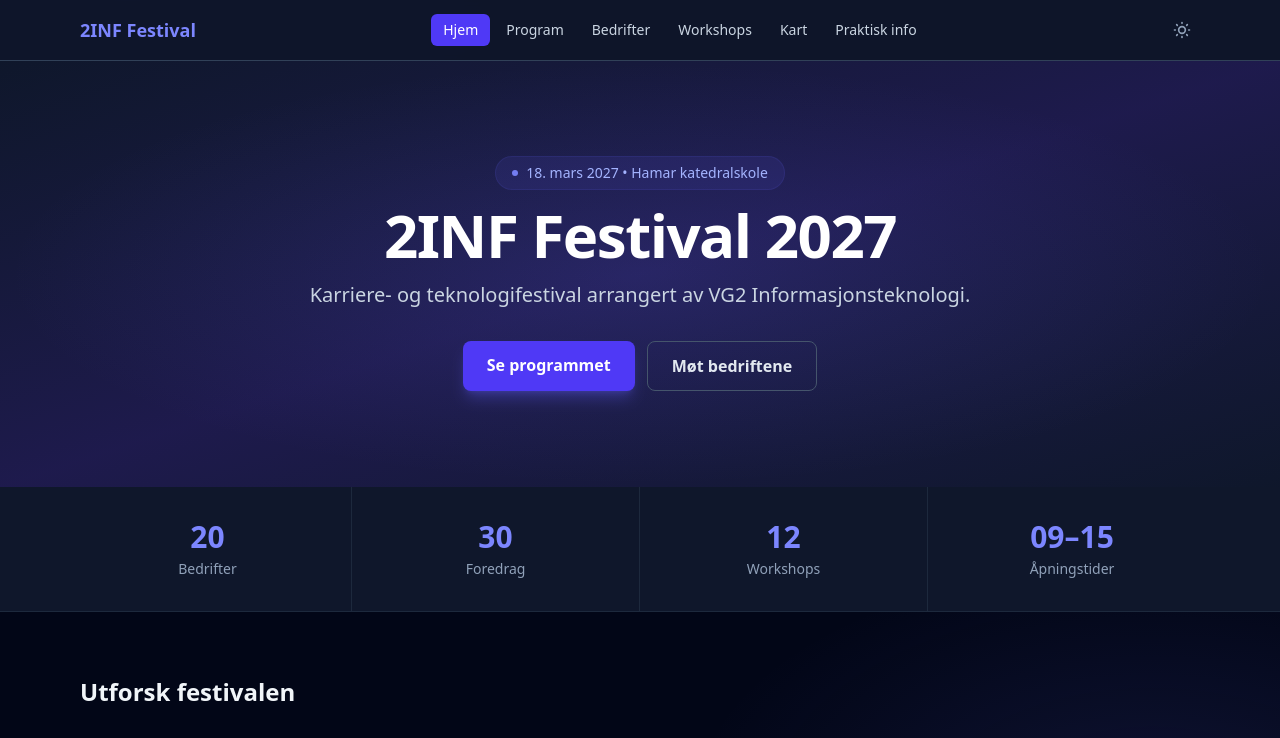
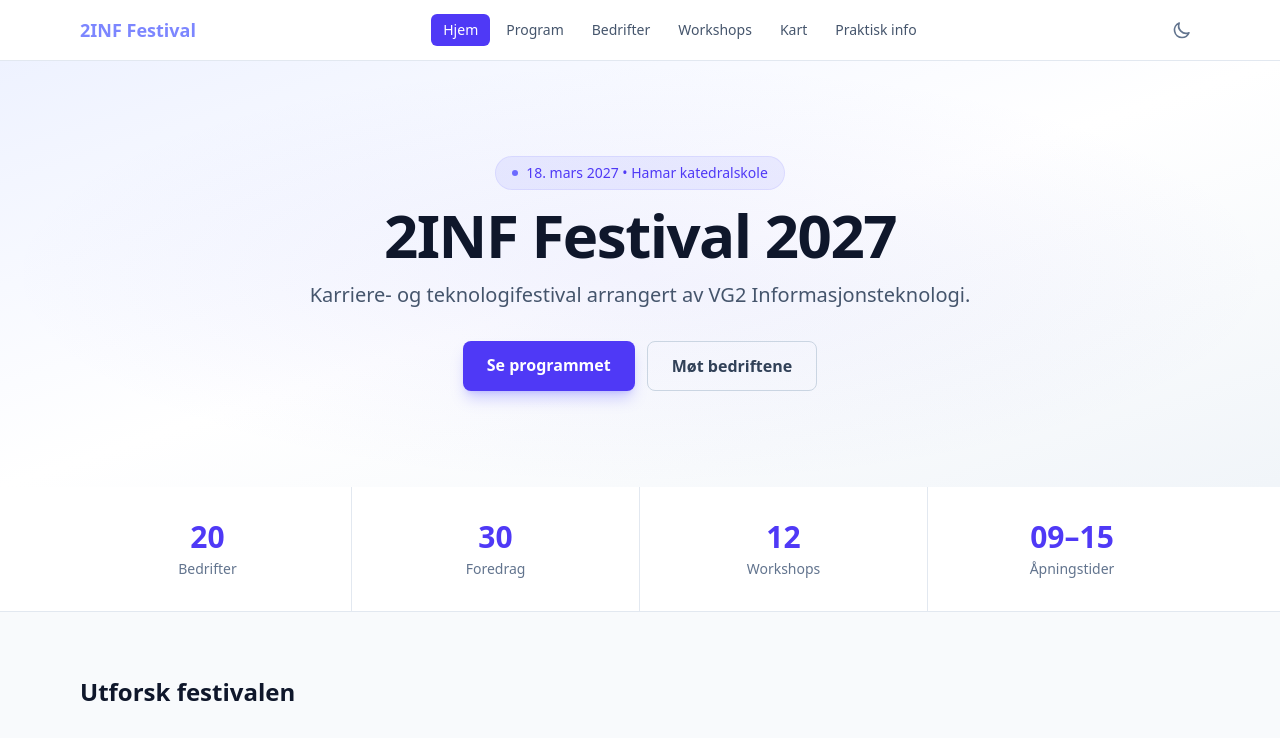
Before and after one commit to SharkFF0/2inf-festival, a Next.js app: page / in a window 1280 px wide. Shown: the top 738 px of the page. Built offline with nearby package versions, Linux system fonts and the light colour scheme.

Commit message:
better light and dark mode

```diff
--- a/app/layout.tsx
+++ b/app/layout.tsx
@@ -16,12 +16,12 @@ export const metadata: Metadata = {
 
 export default function RootLayout({ children }: { children: React.ReactNode }) {
   return (
-    <html lang="no" className={`${geist.variable} dark`} suppressHydrationWarning>
+    <html lang="no" className={geist.variable} suppressHydrationWarning>
       <head>
-        {/* Prevent flash of wrong theme */}
+        {/* Apply theme before first paint to prevent flash */}
         <script
           dangerouslySetInnerHTML={{
-            __html: `(function(){var t=localStorage.getItem('theme');if(t==='light'){document.documentElement.classList.remove('dark')}else{document.documentElement.classList.add('dark')}})()`,
+            __html: `(function(){var t=localStorage.getItem('theme');var dark=t==='dark'||(t===null&&window.matchMedia('(prefers-color-scheme: dark)').matches);document.documentElement.classList.toggle('dark',dark)})()`,
           }}
         />
       </head>
--- a/components/ThemeProvider.tsx
+++ b/components/ThemeProvider.tsx
@@ -21,7 +21,8 @@ export default function ThemeProvider({
 
   useEffect(() => {
     const stored = localStorage.getItem("theme") as Theme | null;
-    const initial = stored ?? "dark";
+    const systemDark = window.matchMedia("(prefers-color-scheme: dark)").matches;
+    const initial: Theme = stored ?? (systemDark ? "dark" : "light");
     setTheme(initial);
     document.documentElement.classList.toggle("dark", initial === "dark");
   }, []);
```
